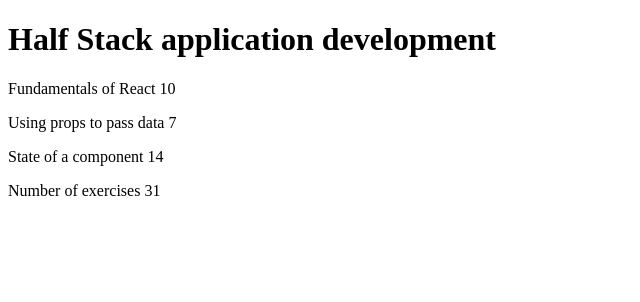
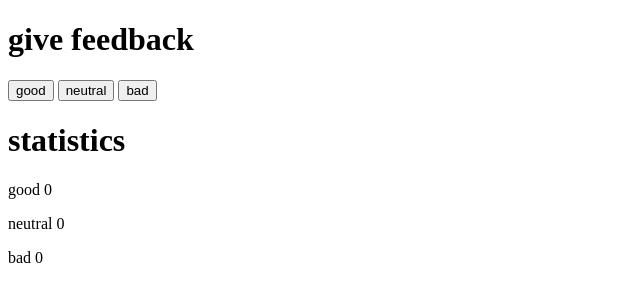
Before and after one commit to FitriRibbit/vitejs-vite-3ojmdb_for_react_project1.1_1.2, a React (Vite) app: page / in a window 1280 px wide. Shown: the top 302 px of the page, without its empty margins (0-640 px from the left). Built offline with nearby package versions, Linux system fonts and the light colour scheme.

Commit message:
2 files modified

```diff
--- a/src/App.jsx
+++ b/src/App.jsx
@@ -1,86 +1,60 @@
-const Header = (props) => {
+import { useState } from 'react';
+
+const DisplayG = (props) => (
+  <div>
+    <p>good {props.good} </p>
+  </div>
+);
+const DisplayN = (props) => (
+  <div>
+    <p>neutral {props.neutral} </p>
+  </div>
+);
+const DisplayB = (props) => (
+  <div>
+    <p>bad {props.bad} </p>
+  </div>
+);
+
+const Button = (props) => (
+  <button onClick={props.handleClick}>{props.text}</button>
+);
+
+const App = () => {
+  // save clicks of each button to its own state
+  const [good, setGood] = useState(0);
+  const [neutral, setNeutral] = useState(0);
+  const [bad, setBad] = useState(0);
+
+  const setToGood = (newValue) => {
+    console.log('value now', newValue);
+    setGood(newValue);
+  };
+
+  const setToNeutral = (newValue) => {
+    console.log('value now', newValue);
+    setNeutral(newValue);
+  };
+
+  const setToBad = (newValue) => {
+    console.log('value now', newValue);
+    setBad(newValue);
+  };
+
   return (
     <div>
-      <h1>{props.course}</h1>
-    </div>
-  );
-};
-
-const Part = (props) => {
-  return (
-    <div>
-      <p>
-        {props.pt1} {props.ex1}
-      </p>
-      <p>
-        {props.pt2} {props.ex2}
-      </p>
-      <p>
-        {props.pt3} {props.ex3}
-      </p>
-    </div>
-  );
-};
-
-const Content = (props) => {
-  return (
-    <div>
-      <Part pt1={props.part1} ex1={props.exercises1} />
-      <Part pt2={props.part2} ex2={props.exercises2} />
-      <Part pt3={props.part3} ex3={props.exercises3} />
-    </div>
-  );
-};
-
-const Total = (props) => {
-  return (
-    <div>
-      <p>
-        Number of exercises{' '}
-        {props.exercises1 + props.exercises2 + props.exercises3}
-      </p>
-    </div>
-  );
-};
-
-const App = () => {
-  const course = {
-    name: 'Half Stack application development',
-    parts: [
-      {
-        name: 'Fundamentals of React',
-        exercises: 10
-      },
-      {
-        name: 'Using props to pass data',
-        exercises: 7
-      },
-      {
-        name: 'State of a component',
-        exercises: 14
-      }
-    ]
-  }
-  return (
-    <div>
-      <Header course={course.name} />
-      <Content
-        part1={course.parts[0].name}
-        exercises1={course.parts[0].exercises}
-      />
-      <Content
-        part2={course.parts[1].name}
-        exercises2={course.parts[1].exercises}
-      />
-      <Content
-        part3={course.parts[2].name}
-        exercises3={course.parts[2].exercises}
-      />
-      <Total
-        exercises1={course.parts[0].exercises}
-        exercises2={course.parts[1].exercises}
-        exercises3={course.parts[2].exercises}
-      />
+      <h1> give feedback </h1>
+      <Button handleClick={() => setToGood(good + 1)} text="good" /> <nbsp />
+      <Button
+        handleClick={() => setToNeutral(neutral + 1)}
+        text="neutral"
+      />{' '}
+      <nbsp />
+      <Button handleClick={() => setToBad(bad + 1)} text="bad" />
+      <h1> statistics </h1>
+      <DisplayG good={good} />
+      <DisplayN neutral={neutral} />
+      <DisplayB bad={bad} />
     </div>
   );
 };
```
Also changed, not shown: src/main.jsx (+4 -3 lines).
